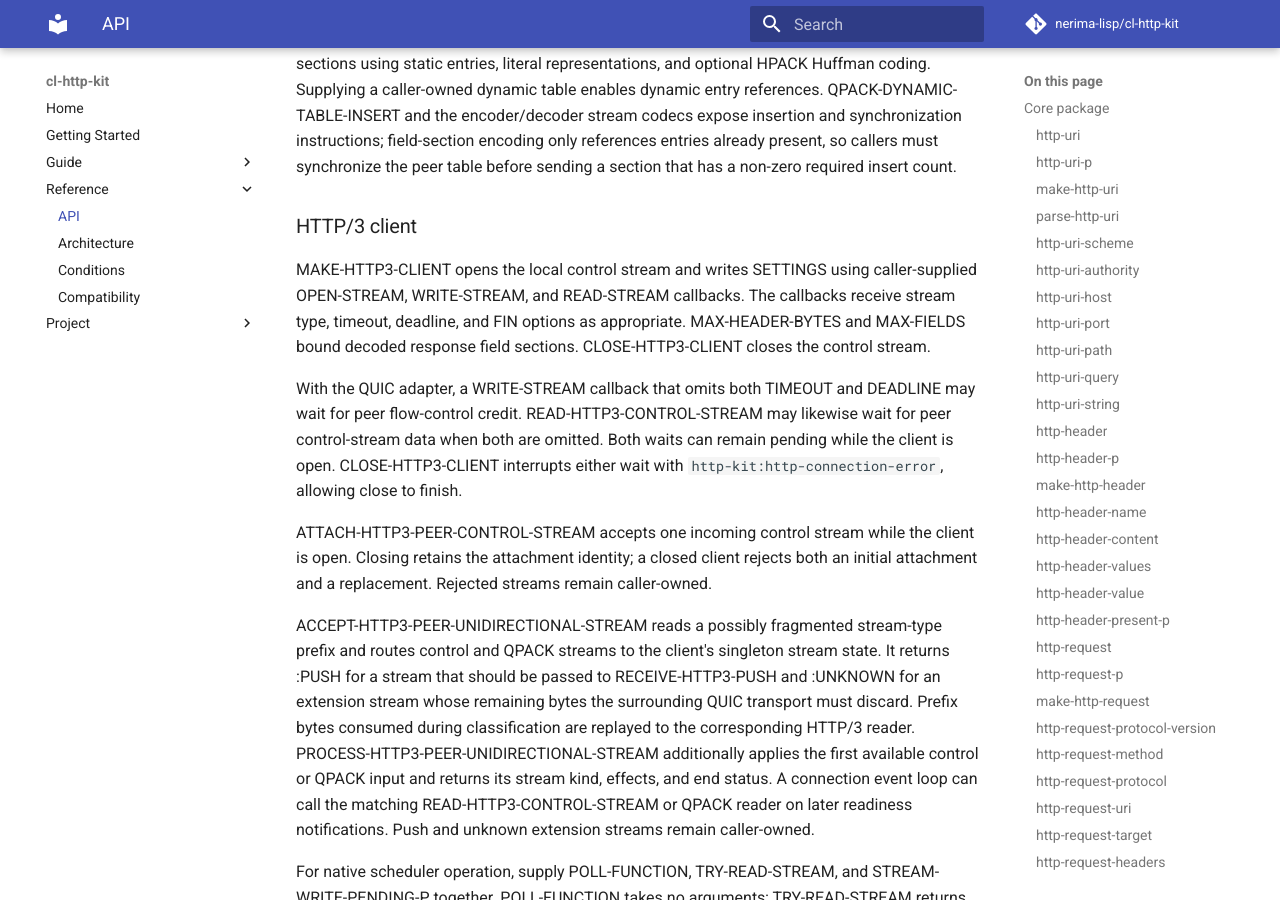
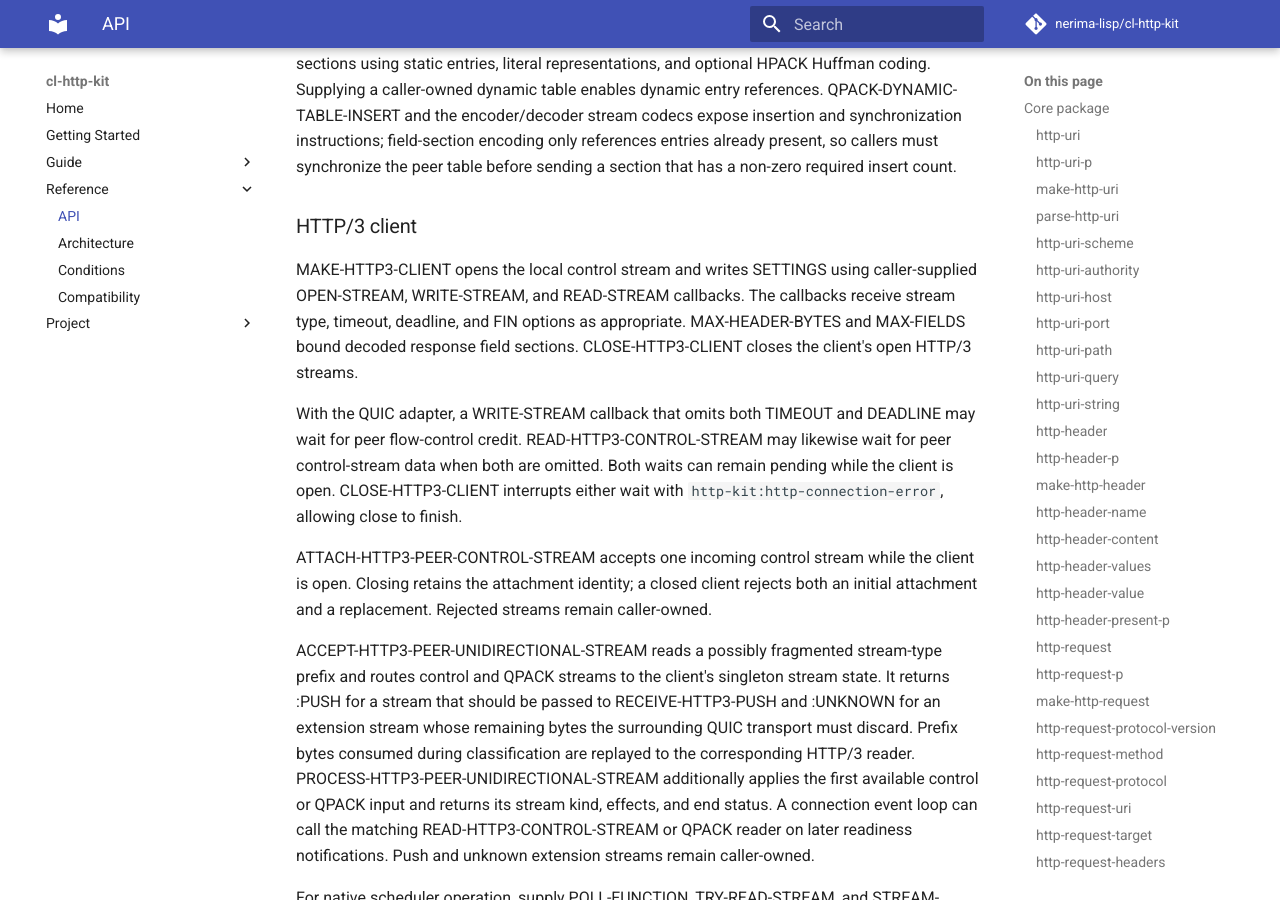
Before and after one commit to nerima-lisp/cl-http-kit, an MkDocs documentation site: the page built from docs/src/reference/api.md, in a window 1280 px wide and 900 px high, scrolled down 18204 px. Built offline with MkDocs 1.6.1 and Material for MkDocs 9.7.7, drawn with Linux system fonts in a browser that asks for light colours; comment, search, counter and statistics services are not loaded.

Commit message:
docs(http3): describe client stream closure accurately

```diff
--- a/docs/src/reference/api.md
+++ b/docs/src/reference/api.md
@@ -794,7 +794,7 @@ MAKE-HTTP3-CLIENT opens the local control stream and writes SETTINGS using
 caller-supplied OPEN-STREAM, WRITE-STREAM, and READ-STREAM callbacks. The
 callbacks receive stream type, timeout, deadline, and FIN options as
 appropriate. MAX-HEADER-BYTES and MAX-FIELDS bound decoded response field
-sections. CLOSE-HTTP3-CLIENT closes the control stream.
+sections. CLOSE-HTTP3-CLIENT closes the client's open HTTP/3 streams.
 
 With the QUIC adapter, a WRITE-STREAM callback that omits both TIMEOUT and
 DEADLINE may wait for peer flow-control credit. READ-HTTP3-CONTROL-STREAM may
```
